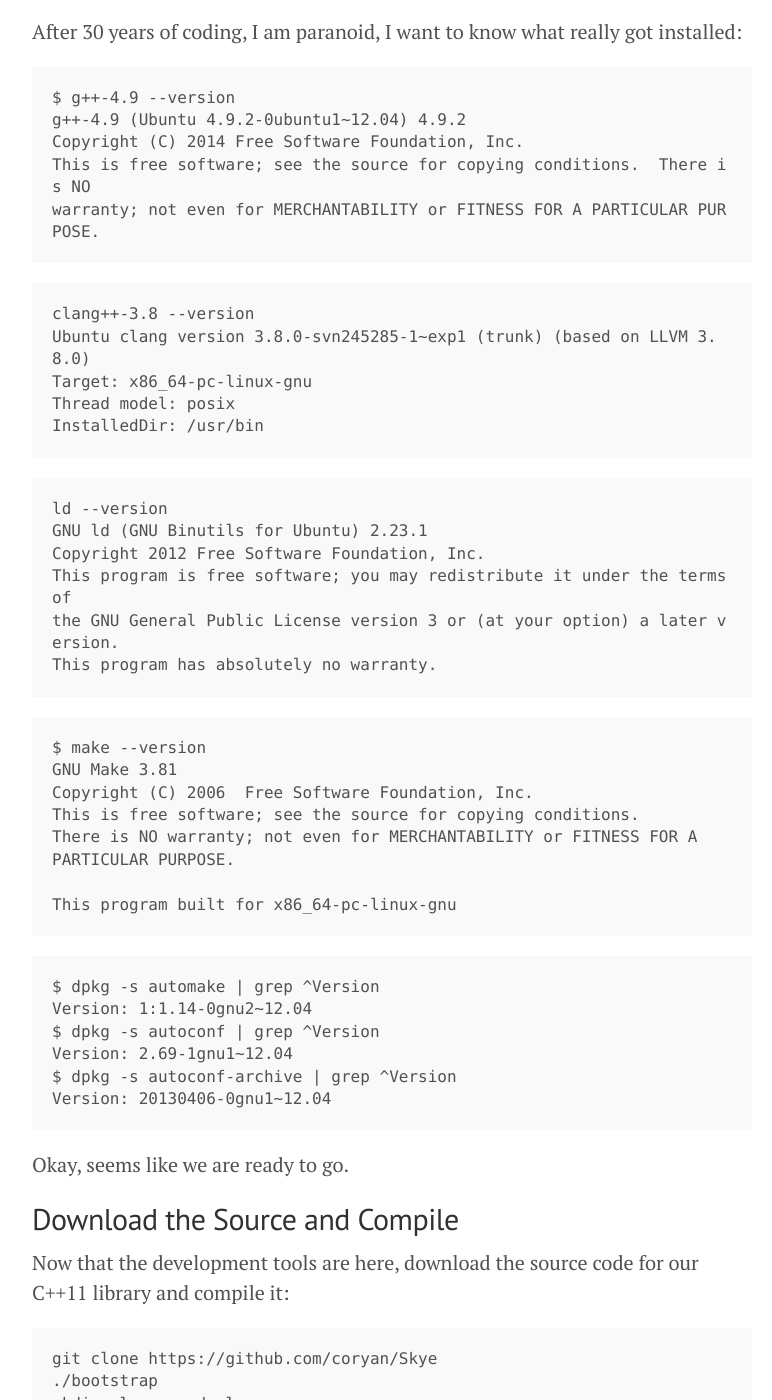
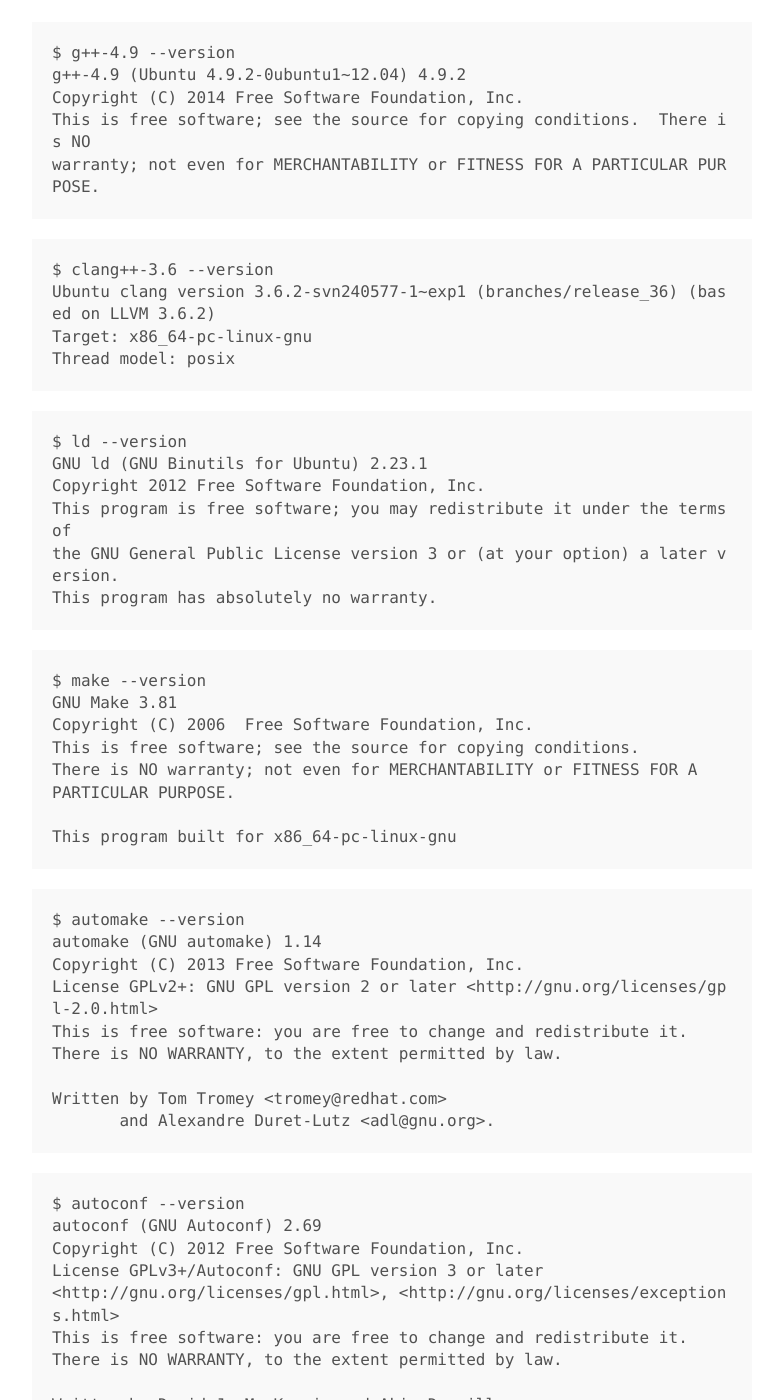
Before and after one commit to coryan/coryan.github.io, a Jekyll site: the page built from _posts/2015-08-22-to-build-your-program-from-scratch-you-must-first-build-the-universe.md, in a window 1280 px wide and 1400 px high, scrolled down 2956 px. Shown: the whole window, without its empty margins (248-1020 px from the left). Built offline with Jekyll 4.4.1, drawn with Linux system fonts in a browser that asks for light colours; Markdown is read by kramdown in place of the engine named in the settings; some of the changed text lies outside the part shown.

Commit message:
Fixed clang version, and some cosmetic stuff

```diff
--- a/_posts/2015-08-22-to-build-your-program-from-scratch-you-must-first-build-the-universe.md
+++ b/_posts/2015-08-22-to-build-your-program-from-scratch-you-must-first-build-the-universe.md
@@ -90,25 +91,29 @@
 Having found all the packages we need to simply configure our
 sacrificial VM:
 
-	# Install a tool to easily add PPAs and other sources:
-        sudo apt-get -qq -y install python-software-properties
-        sudo add-apt-repository -y ppa:ubuntu-toolchain-r/test
-        sudo add-apt-repository -y ppa:dns/gnu
-	sudo add-apt-repository -y ppa:boost-latest/ppa
-        sudo add-apt-repository -y "deb http://llvm.org/apt/precise/ llvm-toolchain-precise main"
-        sudo add-apt-repository -y "deb http://llvm.org/apt/precise/ llvm-toolchain-precise-3.6 main"
-        # ... add the public key used by llvm.org ...
-        wget -O - http://llvm.org/apt/llvm-snapshot.gpg.key|sudo apt-key add -
+<pre>
+# Install a tool to easily add PPAs and other sources:
+sudo apt-get -qq -y install python-software-properties
+sudo add-apt-repository -y ppa:ubuntu-toolchain-r/test
+sudo add-apt-repository -y ppa:dns/gnu
+sudo add-apt-repository -y ppa:boost-latest/ppa
+sudo add-apt-repository -y "deb http://llvm.org/apt/precise/ llvm-toolchain-precise main"
+sudo add-apt-repository -y "deb http://llvm.org/apt/precise/ llvm-toolchain-precise-3.6 main"
+# ... add the public key used by llvm.org ...
+wget -O - http://llvm.org/apt/llvm-snapshot.gpg.key|sudo apt-key add -
+</pre>
 
 Once the package sources are configured, we are ready to download the list
 of packages and their dependencies:
 
-	sudo apt-get -qq update
-        sudo apt-get -qq -y install clang-3.8
-        sudo apt-get -qq -y install g++-4.9
-        sudo apt-get -qq -y install boost1.55
-        sudo apt-get -qq -y install autoconf automake autoconf-archive make
-        sudo apt-get -qq -y install git
+<pre>
+sudo apt-get -qq update
+sudo apt-get -qq -y install clang-3.6
+sudo apt-get -qq -y install g++-4.9
+sudo apt-get -qq -y install boost1.55
+sudo apt-get -qq -y install autoconf automake autoconf-archive make
+sudo apt-get -qq -y install git
+</pre>
 
 After 30 years of coding, I am paranoid, I want to know what really
 got installed:
@@ -122,15 +127,14 @@
 </pre>
 
 <pre>
-clang++-3.8 --version
-Ubuntu clang version 3.8.0-svn245285-1~exp1 (trunk) (based on LLVM 3.8.0)
+$ clang++-3.6 --version
+Ubuntu clang version 3.6.2-svn240577-1~exp1 (branches/release_36) (based on LLVM 3.6.2)
 Target: x86_64-pc-linux-gnu
 Thread model: posix
-InstalledDir: /usr/bin
 </pre>
 
 <pre>
-ld --version
+$ ld --version
 GNU ld (GNU Binutils for Ubuntu) 2.23.1
 Copyright 2012 Free Software Foundation, Inc.
 This program is free software; you may redistribute it under the terms of
@@ -150,10 +154,30 @@
 </pre>
 
 <pre>
-$ dpkg -s automake | grep ^Version
-Version: 1:1.14-0gnu2~12.04
-$ dpkg -s autoconf | grep ^Version
-Version: 2.69-1gnu1~12.04
+$ automake --version
+automake (GNU automake) 1.14
+Copyright (C) 2013 Free Software Foundation, Inc.
+License GPLv2+: GNU GPL version 2 or later <http://gnu.org/licenses/gpl-2.0.html>
+This is free software: you are free to change and redistribute it.
+There is NO WARRANTY, to the extent permitted by law.
+
+Written by Tom Tromey <tromey@redhat.com>
+       and Alexandre Duret-Lutz <adl@gnu.org>.
+</pre>
+
+<pre>
+$ autoconf --version
+autoconf (GNU Autoconf) 2.69
+Copyright (C) 2012 Free Software Foundation, Inc.
+License GPLv3+/Autoconf: GNU GPL version 3 or later
+<http://gnu.org/licenses/gpl.html>, <http://gnu.org/licenses/exceptions.html>
+This is free software: you are free to change and redistribute it.
+There is NO WARRANTY, to the extent permitted by law.
+
+Written by David J. MacKenzie and Akim Demaille.
+</pre>
+
+<pre>
 $ dpkg -s autoconf-archive | grep ^Version
 Version: 20130406-0gnu1~12.04
 </pre>
@@ -166,18 +190,23 @@
 Now that the development tools are here, download the source code for
 our C++11 library and compile it:
 
-    git clone https://github.com/coryan/Skye
-    ./bootstrap
-    mkdir clang ; cd clang
-    CXX=clang++-3.8 CC=clang-3.8 ../configure --with-boost-libdir=/usr/lib/x86_64-linux-gnu
-    make check
+<pre>
+git clone https://github.com/coryan/Skye
+cd Skye
+./bootstrap
+mkdir clang ; cd clang
+CXX=clang++-3.6 CC=clang-3.6 ../configure --with-boost-libdir=/usr/lib/x86_64-linux-gnu
+make check
+</pre>
 
 Success!  Let's try with gcc:
 
-    cd ..
-    mkdir gcc ; cd gcc
-    CXX=g++-4.9 CC=gcc-4.9 ../configure --with-boost-libdir=/usr/lib/x86_64-linux-gnu
-    make check
+<pre>
+cd ..
+mkdir gcc ; cd gcc
+CXX=g++-4.9 CC=gcc-4.9 ../configure --with-boost-libdir=/usr/lib/x86_64-linux-gnu
+make check
+</pre>
 
 Success again!
 
```
Also changed, not shown: other parts of _posts/2015-08-22-to-build-your-program-from-scratch-you-must-first-build-the-universe.md (+1 -0 lines), travis-screenshot.png (added).
